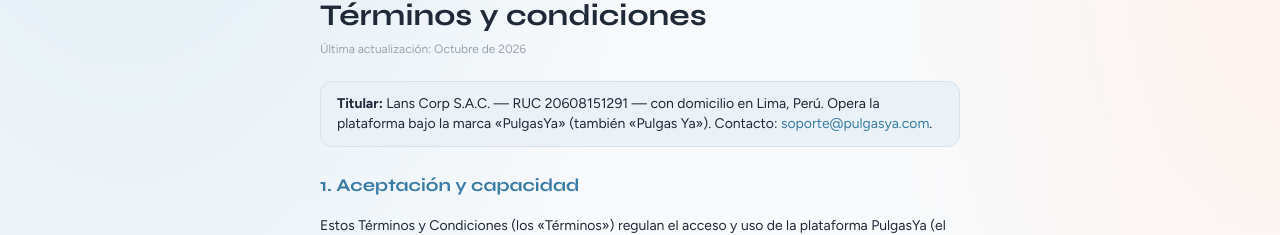
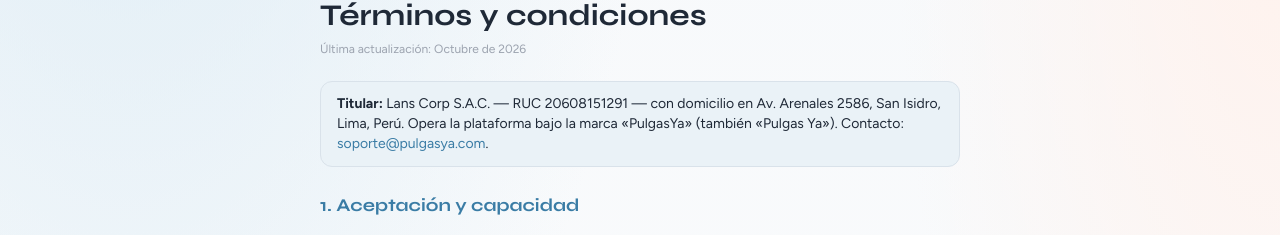
Before and after one commit to nevado1034-sketch/martillazo, a React (Vite) app in the folder web/: page /terminos in a window 1280 px wide. Shown: the part 110-345 px from the top of the page. Built offline with nearby package versions, Linux system fonts and the light colour scheme; no server answers.

Commit message:
Legal: domicilio fiscal Lans Corp (Av. Arenales 2586, San Isidro)

```diff
--- a/web/src/pages/PrivacyPage.jsx
+++ b/web/src/pages/PrivacyPage.jsx
@@ -21,7 +21,8 @@
           <P>
             El responsable del tratamiento de tus datos personales es{' '}
             <strong>Lans Corp S.A.C.</strong>, con RUC 20608151291 y domicilio
-            en Lima, Perú, que opera la plataforma PulgasYa. Contacto del
+            en Av. Arenales 2586, San Isidro, Lima, Perú, que opera la
+            plataforma PulgasYa. Contacto del
             responsable y del Oficial de Protección de Datos (DPD):{' '}
             <a
               href="mailto:privacidad@pulgasya.com"
--- a/web/src/pages/TermsPage.jsx
+++ b/web/src/pages/TermsPage.jsx
@@ -7,8 +7,8 @@
     <LegalShell title="Términos y condiciones" updated="Octubre de 2026">
       <p className="rounded-xl border border-[var(--line)] bg-[var(--mint-wash)] px-4 py-3 text-sm text-[var(--ink)]">
         <strong>Titular:</strong> Lans Corp S.A.C. — RUC 20608151291 — con
-        domicilio en Lima, Perú. Opera la plataforma bajo la marca «PulgasYa»
-        (también «Pulgas Ya»). Contacto:{' '}
+        domicilio en Av. Arenales 2586, San Isidro, Lima, Perú. Opera la
+        plataforma bajo la marca «PulgasYa» (también «Pulgas Ya»). Contacto:{' '}
         <a
           href="mailto:soporte@pulgasya.com"
           className="text-[var(--primary-celeste)] hover:underline"
@@ -316,7 +316,8 @@
       <P>
         Estos Términos se rigen por las leyes de la República del Perú. Salvo
         norma imperativa en contrario, las controversias se someten a los jueces
-        y tribunales del domicilio del titular (Lima, Perú). Sin perjuicio de
+        y tribunales del domicilio del titular (Av. Arenales 2586, San Isidro,
+        Lima, Perú). Sin perjuicio de
         ello, los consumidores conservan el derecho de acudir a los órganos
         competentes, incluido el Instituto Nacional de Defensa de la Competencia
         y de la Protección de la Propiedad Intelectual (INDECOPI), y de usar
```
